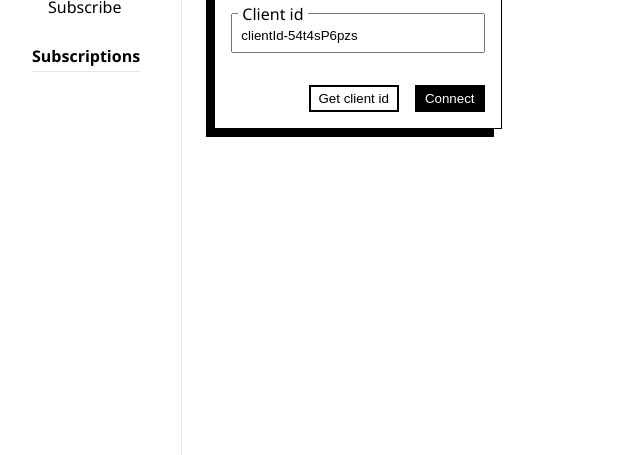
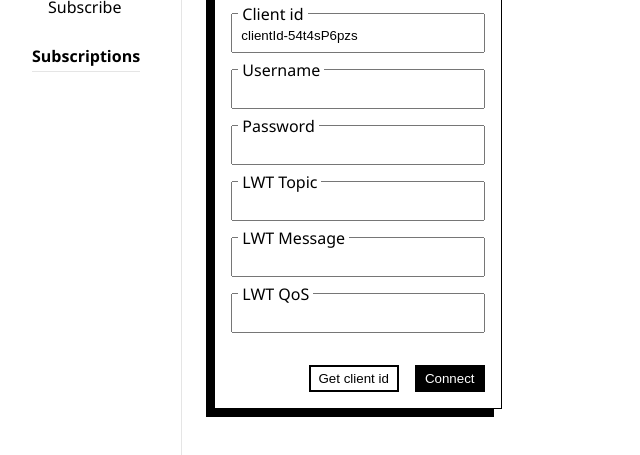
Before and after one commit to davidhmays/mqtt, a website: page dist/index.html in a window 1280 px wide. Both pictures are taken after a click on the link "Connect". Shown: the part 167-622 px from the top of the page, without its empty margins (0-640 px from the left). Drawn offline with Linux system fonts and the light colour scheme.

Commit message:
additional connection form options

```diff
--- a/dist/index.html
+++ b/dist/index.html
@@ -60,6 +60,30 @@
                     <label>Client id</label>
                     <input type="text" id="client_id_input">
                 </div>
+
+                <div class="form_group">
+                    <label>Username</label>
+                    <input type="text" id="username_input">
+                </div>
+
+                <div class="form_group">
+                    <label>Password</label>
+                    <input type="text" id="password_input">
+                </div>
+
+                <div class="form_group">
+                    <label>LWT Topic</label>
+                    <input type="text" id="lwt_topic_input">
+                </div>
+                <div class="form_group">
+                    <label>LWT Message</label>
+                    <input type="text" id="lwt_message_input">
+                </div>
+                <div class="form_group">
+                    <label>LWT QoS</label>
+                    <input type="number" id="lwt_qos_input">
+                </div>
+
             </div>
 
 
```
Also changed, not shown: dist/styles.css (+20 -0 lines).
